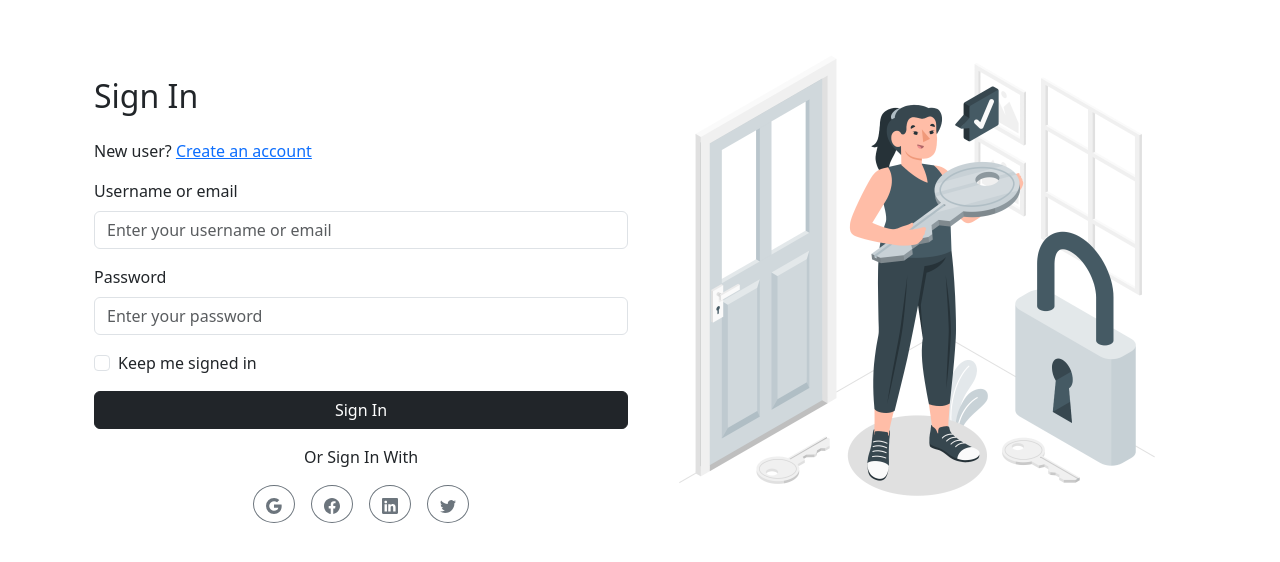
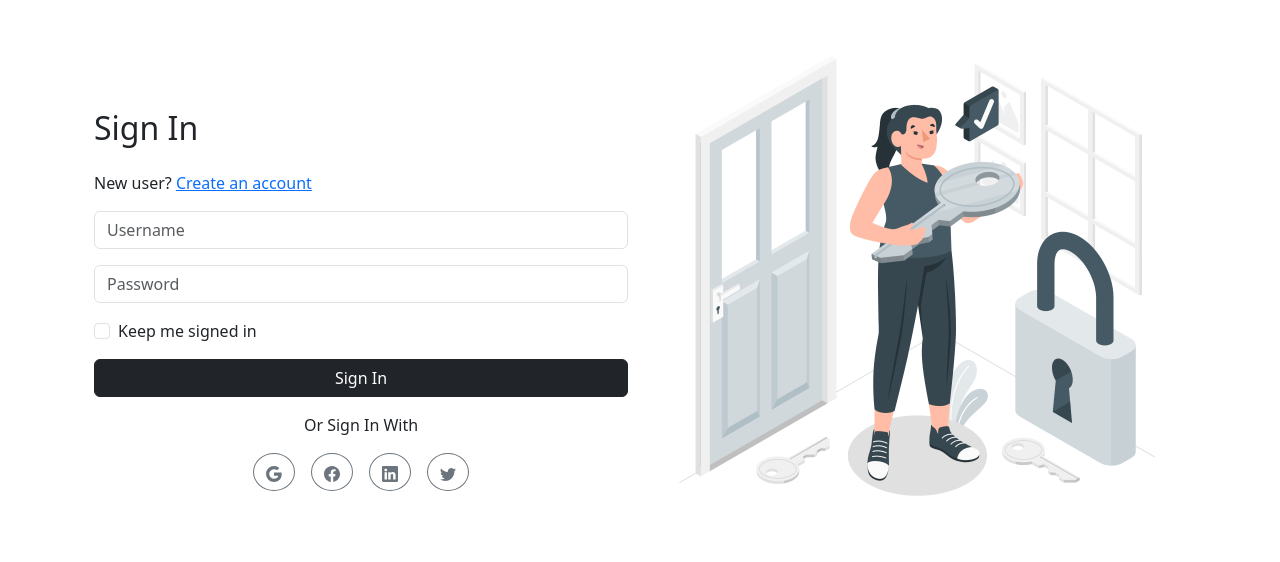
Before and after one commit to neeru0410/L1-MT, a React (Create React App) app: page / in a window 1280 px wide. Shown: the part 124-686 px from the top of the page. Built offline with nearby package versions, Linux system fonts and the light colour scheme.

Commit message:
Remove  form input label

```diff
--- a/src/pages/Login.jsx
+++ b/src/pages/Login.jsx
@@ -50,20 +50,18 @@ const Login = () => {
                         {error && <Alert variant="danger">{error}</Alert>}
 
                         <Form.Group controlId="formUsername" className="mb-3">
-                            <Form.Label>Username or email</Form.Label>
                             <Form.Control
                                 type="email"
-                                placeholder="Enter your username or email"
+                                placeholder="Username"
                                 value={email}
                                 onChange={(e) => setEmail(e.target.value)}
                                 isInvalid={!!error}
                             />
                         </Form.Group>
                         <Form.Group controlId="formPassword" className="mb-3">
-                            <Form.Label>Password</Form.Label>
                             <Form.Control
                                 type="password"
-                                placeholder="Enter your password"
+                                placeholder="Password"
                                 value={password}
                                 onChange={(e) => setPassword(e.target.value)}
                                 isInvalid={!!error}
```
